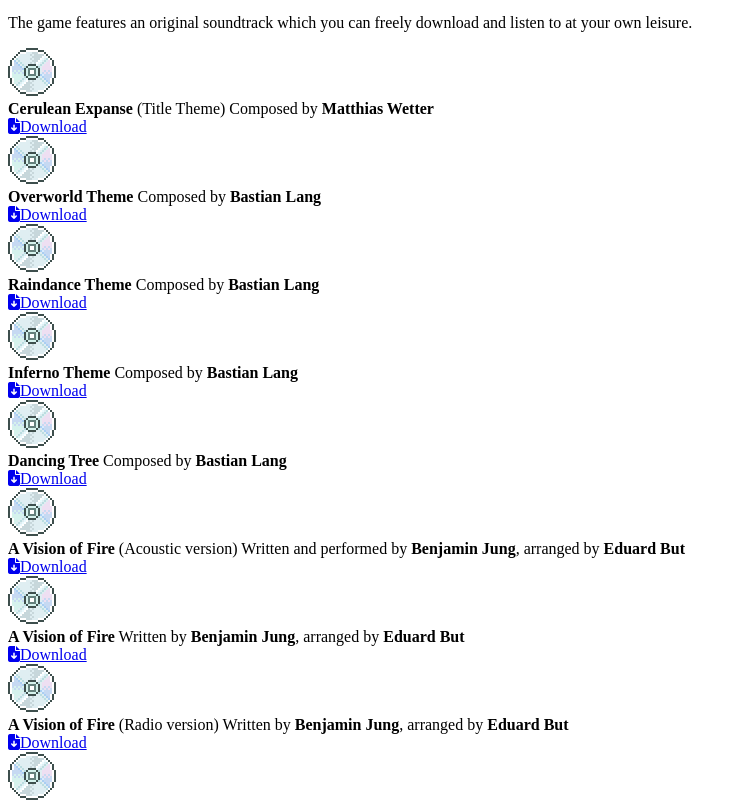
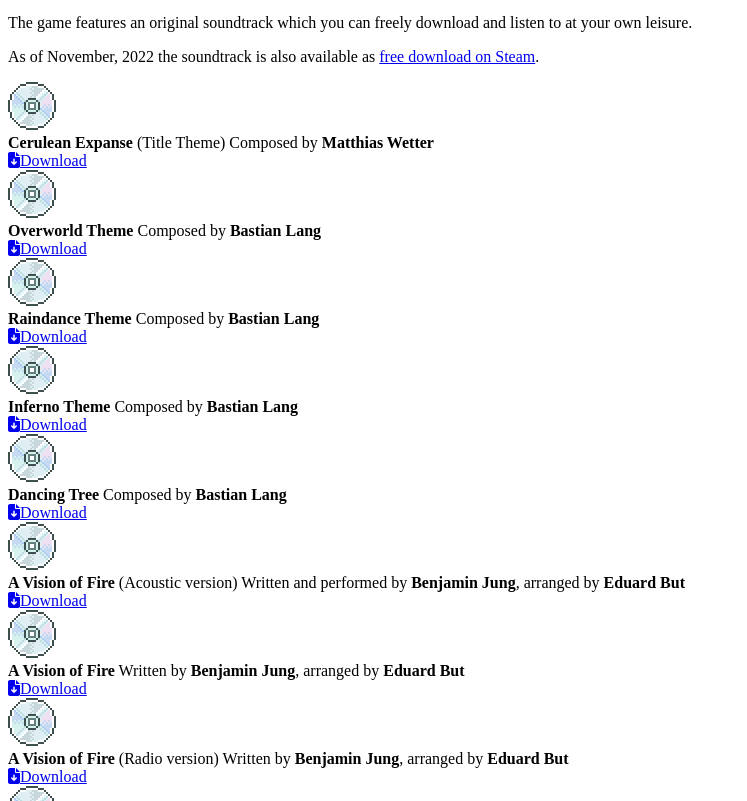
Before and after one commit to friendlyfiregame/friendlyfirepage, a website: page src/index.html in a window 1280 px wide. Shown: the part 6258-7059 px from the top of the page, without its empty margins (0-747 px from the left). Drawn offline with Linux system fonts and the light colour scheme.

Commit message:
Add link to Steam soundtrack page.

```diff
--- a/src/index.html
+++ b/src/index.html
@@ -433,6 +433,7 @@
                 <div class="headline"><a id="soundtrack"><img src="./images/icon-soundtrack.png" /><span>What about the Soundtrack?</span></a></div>
                 <div class="info">
                     <p>The game features an original soundtrack which you can freely download and listen to at your own leisure.</p>
+                    <p>As of November, 2022 the soundtrack is also available as <a href="https://store.steampowered.com/app/2199680/Friendly_Fire_Soundtrack/" target="_blank">free download on Steam</a>.</p>
                 </div>
                 <div class="tracks">
                     <div class="track">
```
